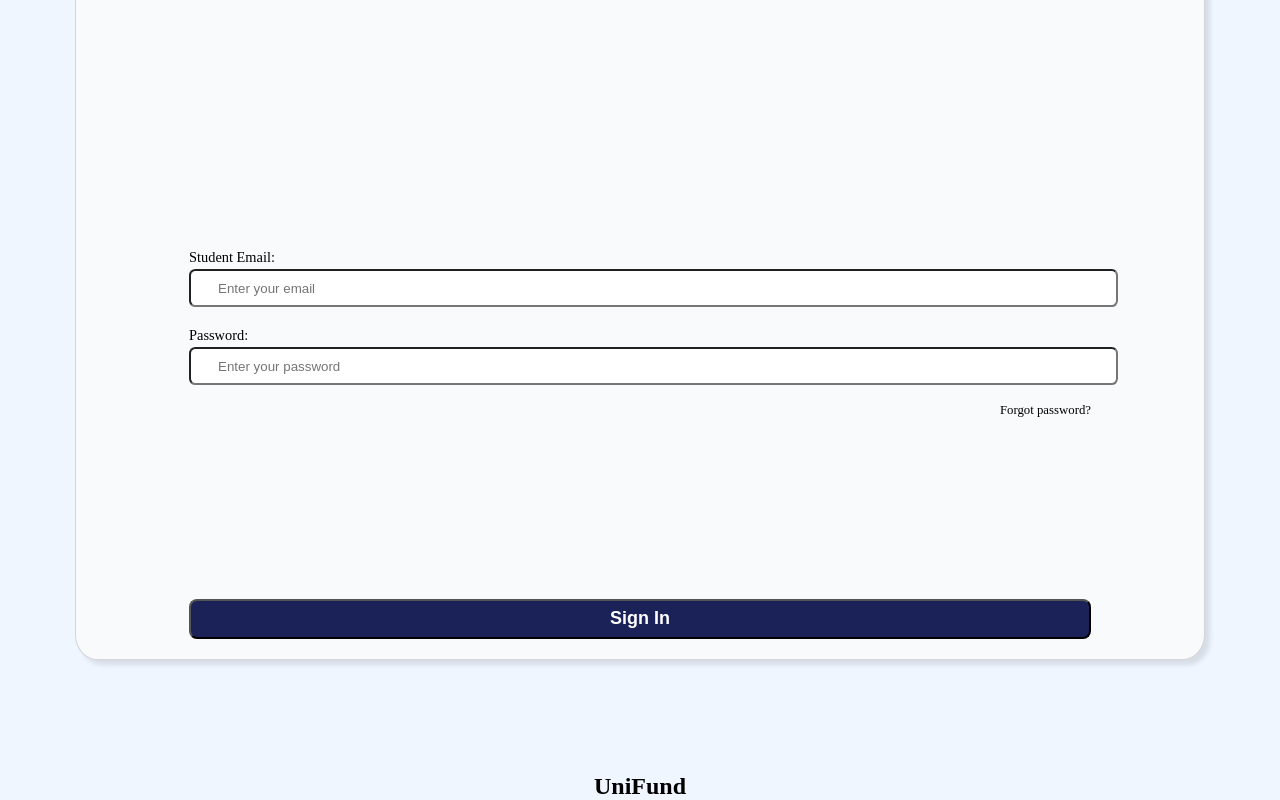
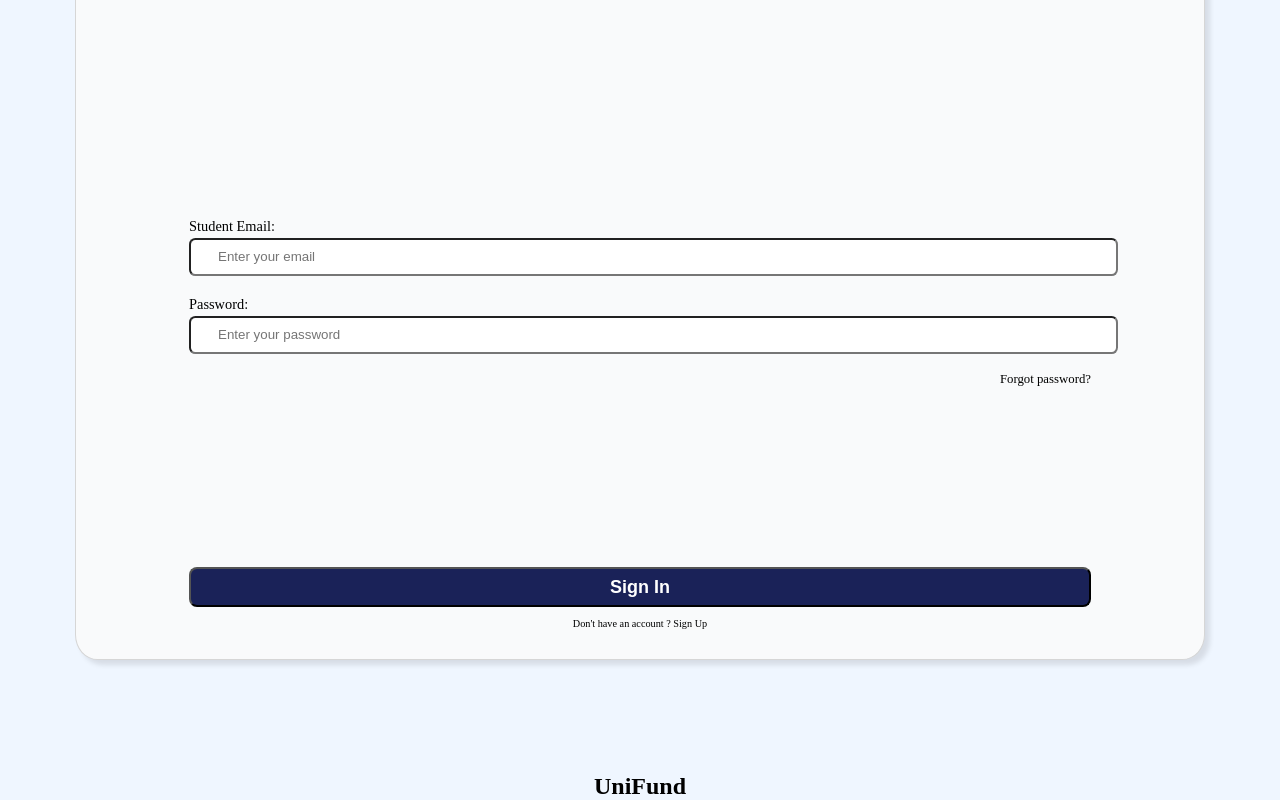
Before and after one commit to carlos45-dev/lending-platform, a React (Vite) app: page / in a window 1280 px wide. Shown: the part 506-1306 px from the top of the page. Built offline with nearby package versions, Linux system fonts and the light colour scheme.

Commit message:
Lending-platform

```diff
--- a/src/pages/SignIn.jsx
+++ b/src/pages/SignIn.jsx
@@ -17,6 +17,7 @@ function SignIn(){
             <a className='forgot' >Forgot password?</a>
         </div>
         <button className='submit' type="submit">Sign In</button>
+        <p className='signup'>Don't have an account ? <a className='signup'>Sign Up</a></p>
         </form>
     </div>
     <p className='unifund'>UniFund</p>
--- a/src/styles/SignIn.css
+++ b/src/styles/SignIn.css
@@ -64,7 +64,7 @@ label{
 }
 .logo{
     margin-bottom: 20%;
-    margin-left: 45%;
+    margin-left: 43%;
 }
 .unifund{
     font-size: 1.5rem;
@@ -73,3 +73,8 @@ label{
     margin-bottom: -15%;
     margin-top: 10%;
 }
+.signup{
+    font-size: 0.64rem;
+    text-align: center;
+
+}
```
